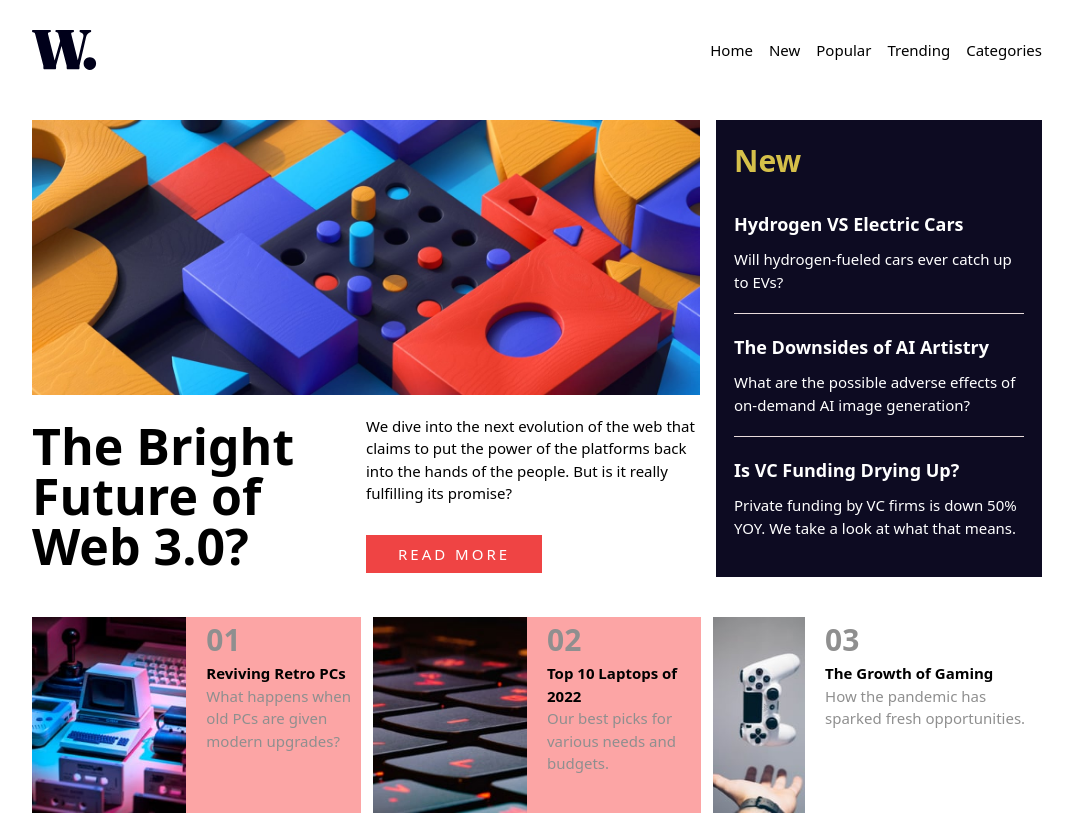
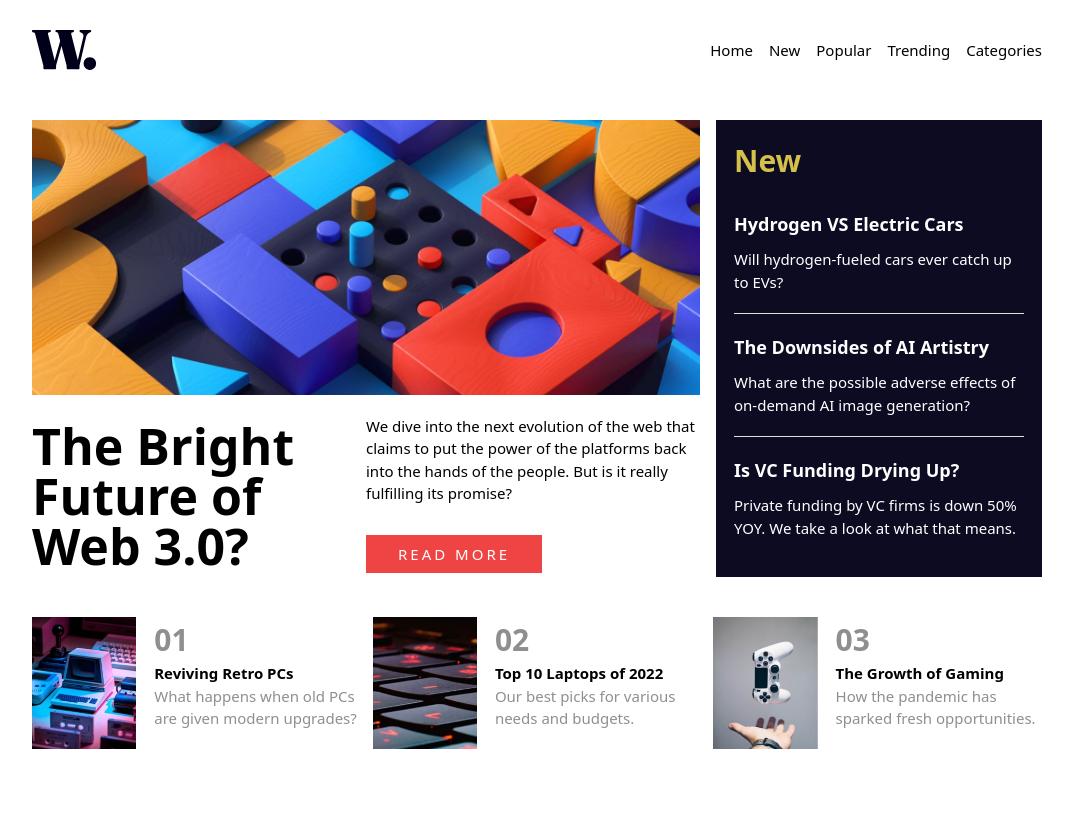
Before and after one commit to Iam-Ebuka/News-homepage-FrontendMentor.io, a React (Vite) app: page / in a window 1280 px wide. Shown: the whole page, without its empty margins (103-1176 px from the left). After the commit the page ends 800 px from the top, so only its background shows below. Built offline with nearby package versions, Linux system fonts and the light colour scheme.

Commit message:
done the Bodycont component

```diff
--- a/src/Bodycont.tsx
+++ b/src/Bodycont.tsx
@@ -6,31 +6,31 @@ import pad from './assets/images/image-gaming-growth.jpg'
 function Bodycont() {
   return (
     <div className=' container p-[20px] mx-auto max-w-[1050px] flex flex-col md:flex-row gap-3 md:grid md:grid-cols-3 text-[15px]'>
-        <div className='grid grid-cols-2 gap-5 bg-red-300 '>
-            <div className=''>
+        <div className='grid grid-cols-3 gap-2'>
+            <div className='col-span-1'>
                 <img className='w-full h-full object-cover' src={computer} alt=" computer" />
             </div>
-            <div className=''>
+            <div className='col-span-2 pl-[10px]'>
                 <h3 className='text-[30px] text-[#8f8f8f] font-bold'>01</h3>
                 <h4 className='font-bold'>Reviving Retro PCs</h4>
                 <p className='text-[#8f8f8f]'>What happens when old PCs are given modern upgrades?</p>
             </div>
         </div>
-        <div className='grid grid-cols-2 gap-5 bg-red-300'>
-            <div className='' /** style={{ backgroundImage: `url(${keyboard})` }} className='bg-cover bg-center h-full'*/ >
+        <div className='grid grid-cols-3 gap-2'>
+            <div className='col-span-1' /** style={{ backgroundImage: `url(${keyboard})` }} className='bg-cover bg-center h-full'*/ >
                 <img className='w-full h-full object-cover' src={keyboard} alt='keyboard image' />
             </div>
-            <div>
+            <div className='col-span-2 pl-[10px]'>
                 <h3 className='text-[30px] text-[#8f8f8f] font-bold'>02</h3>
                 <h4 className='font-bold'>Top 10 Laptops of 2022</h4>
                 <p className='text-[#8f8f8f]'>Our best picks for various needs and budgets.</p>
             </div>
         </div>
-        <div className='flex gap-5'>
-            <div className=''>
+        <div className='grid grid-cols-3 gap-2'>
+            <div className='col-span-1'>
                 <img className='w-full h-full object-cover' src={pad} alt="game pad" />
             </div>
-            <div>
+            <div className='col-span-2 pl-[10px]'>
                 <h3 className='text-[30px] text-[#8f8f8f] font-bold'>03</h3>
                 <h4 className='font-bold'>The Growth of Gaming</h4>
                 <p className='text-[#8f8f8f]'>How the pandemic has sparked fresh opportunities.</p>
```
